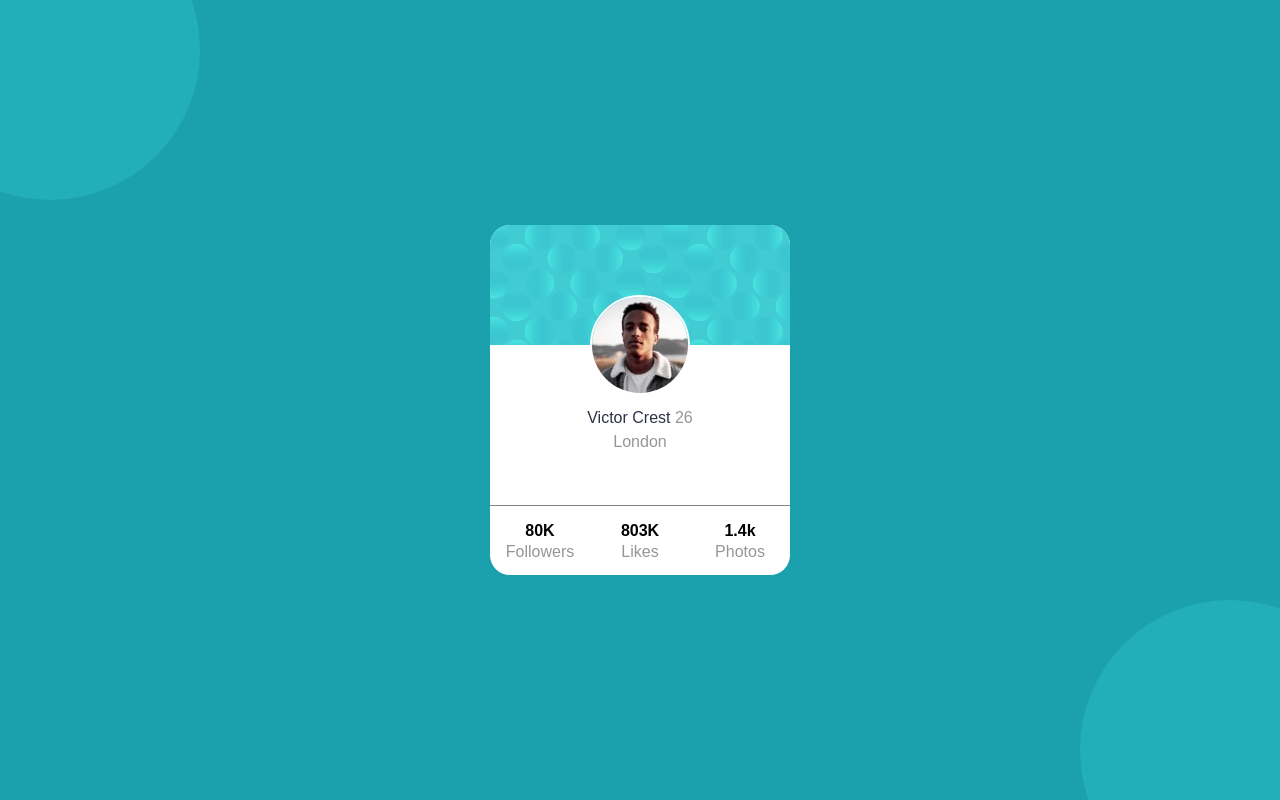
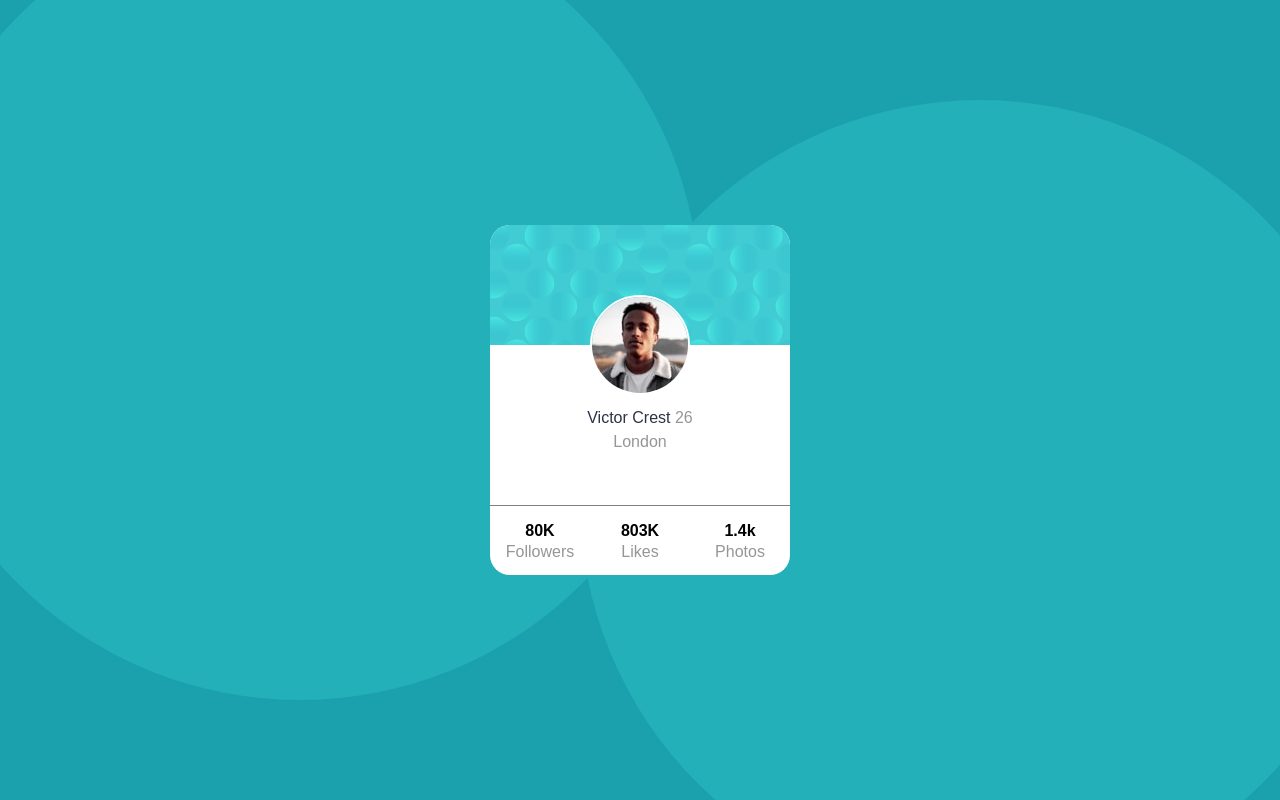
Before and after one commit to Raphael1997/FrontEndMentorCSS, a plain HTML site: page 01-profile-card/index.html in a window 1280 px wide. Drawn offline with Linux system fonts and the light colour scheme.

Commit message:
Tarjeta CSS

```diff
--- a/01-profile-card/css/style.css
+++ b/01-profile-card/css/style.css
@@ -3,14 +3,14 @@ html {
 }
 
 html::after, html::before {
-    content: "";
+    content: '';
+    position: fixed;
     display: block;
-    position: fixed;
+    background-color: #23B0B9;
     border-radius: 50%;
-    background-color: #23AFB9;
-    width: 300px;
-    height: 300px;
-    z-index: 10;
+    width: 100vmin;
+    height: 100vmin;
+    z-index: -1;
 }
 
 html::before {
```
